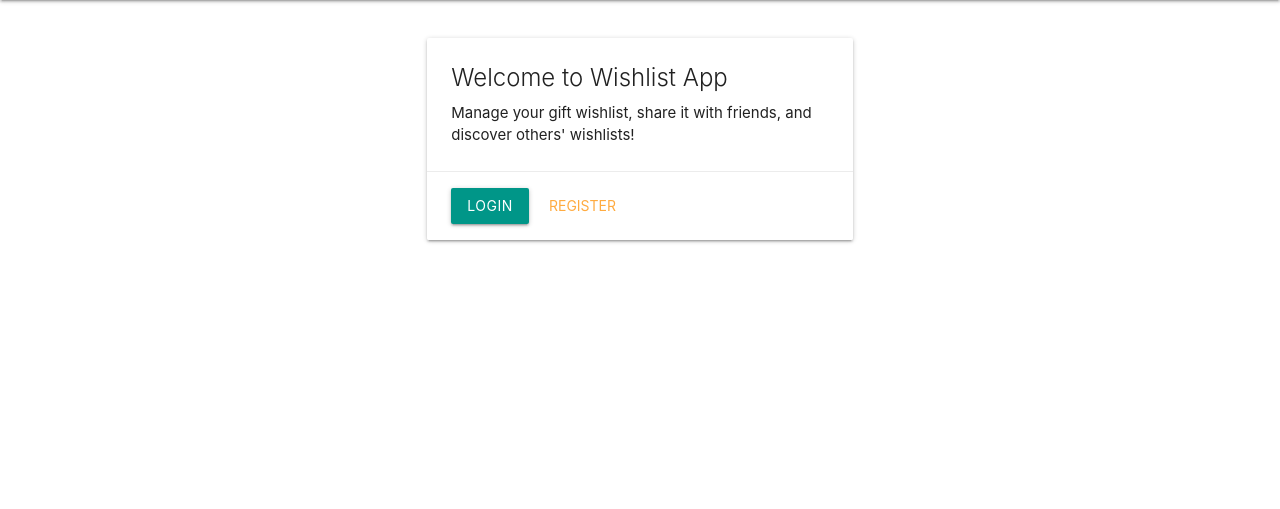
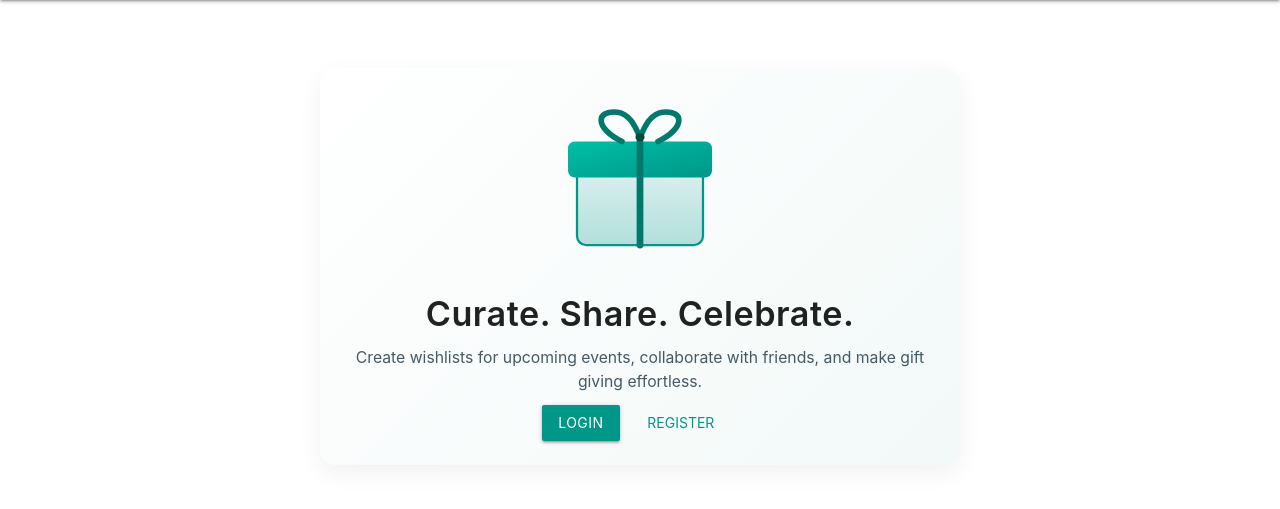
Before and after one commit to mic-mikolajczyk/wishlist-app, a Flask app: page / in a window 1280 px wide. Shown: the part 64-573 px from the top of the page. Run offline with Flask 3, Linux system fonts and the light colour scheme.

Commit message:
new home page

```diff
--- a/app/templates/home.html
+++ b/app/templates/home.html
@@ -1,16 +1,59 @@
 {% extends 'base.html' %}
 {% block title %}Home - Wishlist App{% endblock %}
+{% block head %}
+<style>
+    .hero-wrapper {
+        min-height: 60vh;
+        display: flex;
+        align-items: center;
+        justify-content: center;
+    }
+    .hero-card {
+        border-radius: 16px;
+        overflow: hidden;
+        background: linear-gradient(135deg, #ffffff, #f2f9f8); /* subtle gradient */
+        box-shadow: 0 8px 24px rgba(0,0,0,0.06);
+        transition: box-shadow .3s ease;
+    }
+    .hero-card:hover { box-shadow: 0 12px 32px rgba(0,0,0,0.1); }
+    .gift-illustration { max-width: 180px; width:100%; display:block; margin:0 auto 1.25rem; }
+    .hero-title { font-weight:600; letter-spacing:.5px; }
+    .hero-sub { font-size:1.05rem; color:#455a64; margin-top:.75rem; }
+    .cta-group a { margin-right:.5rem; margin-top:.75rem; }
+    @media (max-width:600px) {
+        .hero-wrapper { min-height: 50vh; }
+        .gift-illustration { max-width:140px; }
+    }
+</style>
+{% endblock %}
 {% block content %}
-<div class="row">
-    <div class="col s12 m6 offset-m3">
-        <div class="card">
-            <div class="card-content">
-                <span class="card-title">Welcome to Wishlist App</span>
-                <p>Manage your gift wishlist, share it with friends, and discover others' wishlists!</p>
-            </div>
-            <div class="card-action">
-                <a href="/login" class="btn teal">Login</a>
-                <a href="/register" class="btn-flat">Register</a>
+<div class="hero-wrapper">
+    <div class="card hero-card z-depth-1" style="width:100%; max-width:640px;">
+        <div class="card-content center">
+            <!-- Minimalistic inline SVG illustration -->
+            <svg class="gift-illustration" viewBox="0 0 160 160" role="img" aria-label="Stylized gift box illustration">
+                <defs>
+                    <linearGradient id="lidGradient" x1="0%" y1="0%" x2="100%" y2="100%">
+                        <stop offset="0%" stop-color="#00bfa5"/>
+                        <stop offset="100%" stop-color="#009688"/>
+                    </linearGradient>
+                    <linearGradient id="boxGradient" x1="0%" y1="0%" x2="0%" y2="100%">
+                        <stop offset="0%" stop-color="#e0f2f1"/>
+                        <stop offset="100%" stop-color="#b2dfdb"/>
+                    </linearGradient>
+                </defs>
+                <rect x="24" y="60" width="112" height="76" rx="8" fill="url(#boxGradient)" stroke="#009688" stroke-width="2" />
+                <rect x="16" y="44" width="128" height="32" rx="6" fill="url(#lidGradient)" />
+                <path d="M80 44 L80 136" stroke="#00796b" stroke-width="6" stroke-linecap="round" />
+                <path d="M64 44 C40 32 40 16 60 18 C72 20 76 32 80 40" stroke="#00796b" stroke-width="5" fill="none" stroke-linecap="round" />
+                <path d="M96 44 C120 32 120 16 100 18 C88 20 84 32 80 40" stroke="#00796b" stroke-width="5" fill="none" stroke-linecap="round" />
+                <circle cx="80" cy="40" r="4" fill="#004d40" />
+            </svg>
+            <h4 class="hero-title">Curate. Share. Celebrate.</h4>
+            <p class="hero-sub">Create wishlists for upcoming events, collaborate with friends, and make gift giving effortless.</p>
+            <div class="cta-group">
+                <a href="/login" class="btn teal waves-effect waves-light" aria-label="Login to your account">Login</a>
+                <a href="/register" class="btn-flat teal-text waves-effect" aria-label="Register a new account">Register</a>
             </div>
         </div>
     </div>
```
